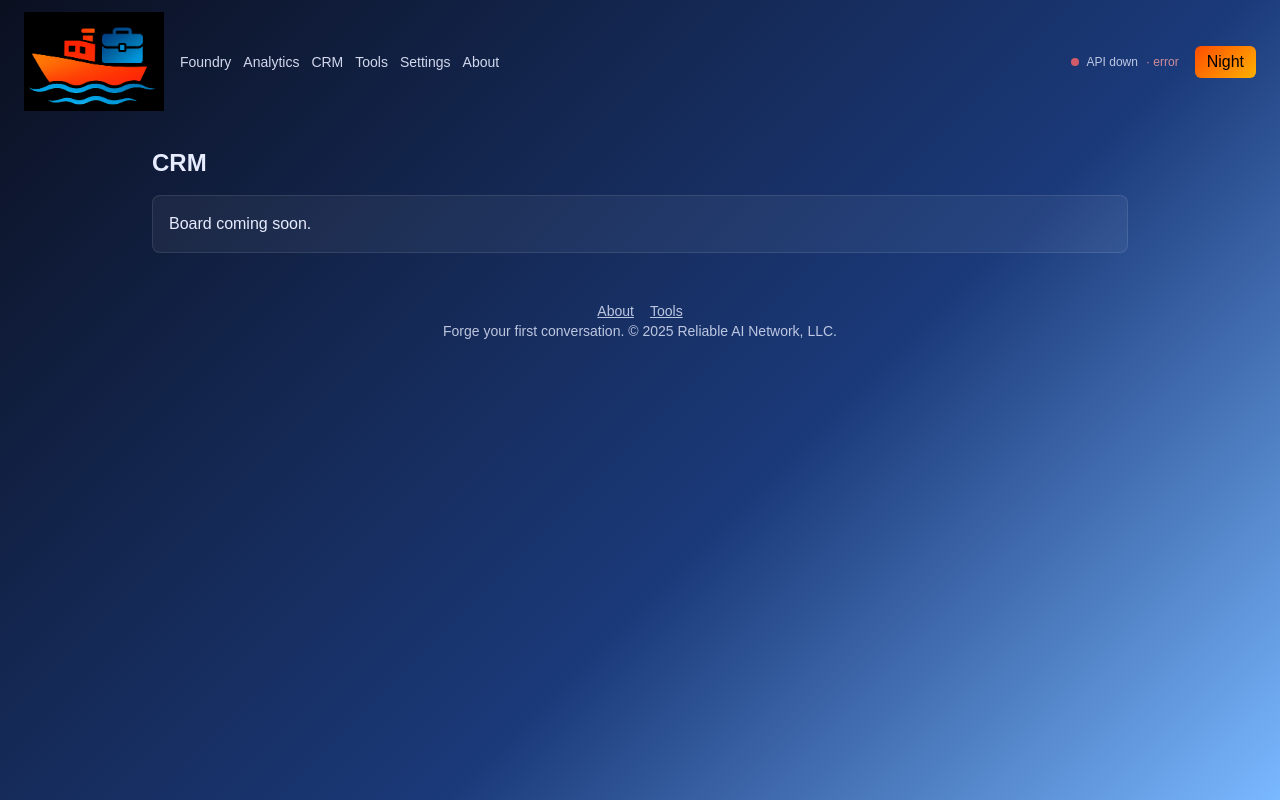
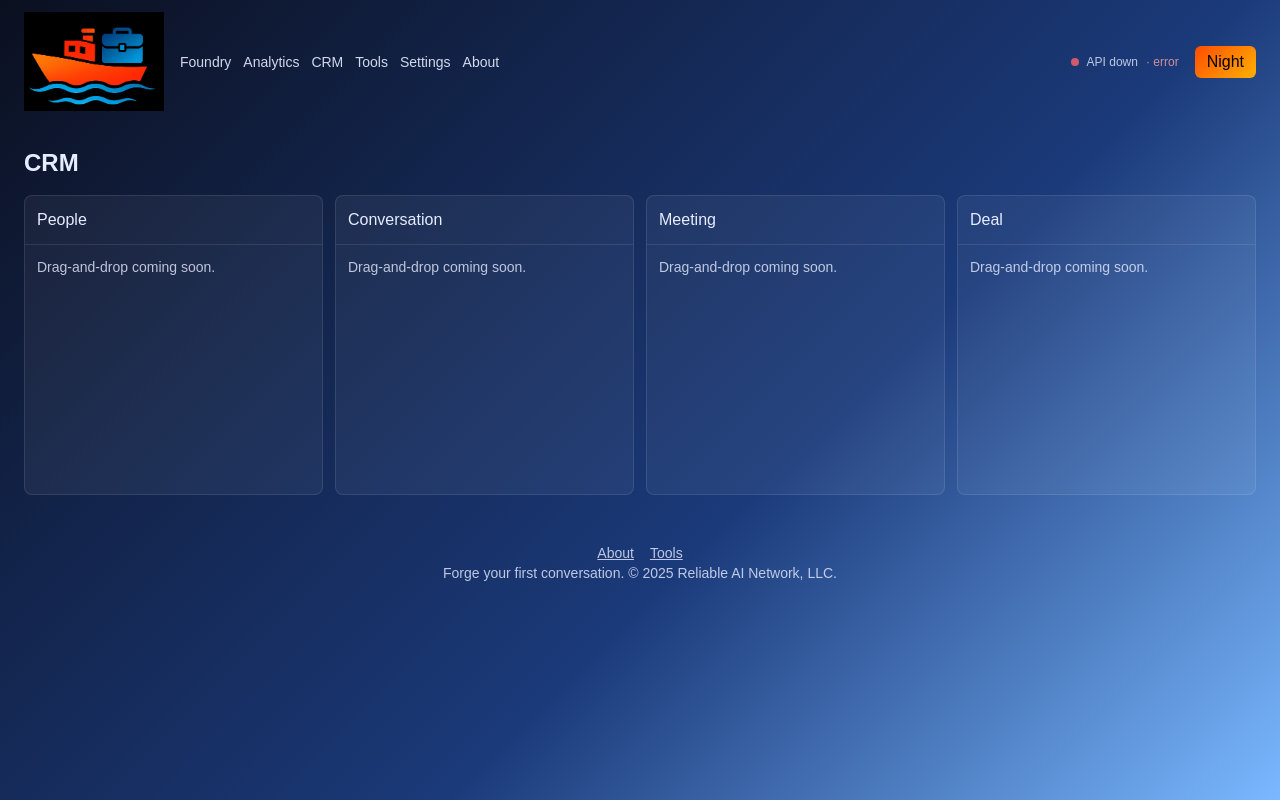
Before and after one commit to aurelius-in/RoleFerry, a Next.js app in the folder frontend/: page /CRM in a window 1280 px wide. Built offline with nearby package versions, Linux system fonts and the light colour scheme; no server answers.

Commit message:
CRM lanes + quick links + status page + copy CSV in Sequence. Polished navigation and ops.

```diff
--- a/frontend/src/app/CRM/page.tsx
+++ b/frontend/src/app/CRM/page.tsx
@@ -1,9 +1,15 @@
 export default function CRM() {
+  const lanes = ["People", "Conversation", "Meeting", "Deal"];
   return (
-    <main className="max-w-5xl mx-auto p-6 space-y-4">
+    <main className="max-w-full mx-auto p-6 space-y-4">
       <h1 className="text-2xl font-semibold">CRM</h1>
-      <div className="rounded-lg p-4 bg-white/5 border border-white/10">
-        Board coming soon.
+      <div className="grid grid-cols-1 md:grid-cols-4 gap-3">
+        {lanes.map((lane) => (
+          <div key={lane} className="rounded-lg border border-white/10 bg-white/5 min-h-[300px]">
+            <div className="p-3 font-medium border-b border-white/10">{lane}</div>
+            <div className="p-3 text-sm opacity-80">Drag-and-drop coming soon.</div>
+          </div>
+        ))}
       </div>
     </main>
   );
--- a/frontend/src/app/foundry/sequence/page.tsx
+++ b/frontend/src/app/foundry/sequence/page.tsx
@@ -30,6 +30,13 @@ export default function SequencePage() {
     } catch (e: any) {
       alert(`Export failed: ${e?.message || e}`);
     }
+  };
+
+  const copyCsvPreview = () => {
+    const header = Object.keys(rows[0] || {});
+    const lines = [header.join(","), ...rows.map((r) => header.map((h) => String((r as any)[h] ?? "")).join(","))];
+    navigator.clipboard.writeText(lines.join("\n"));
+    alert("CSV copied to clipboard");
   };
 
   const clearRows = () => setRows([]);
@@ -80,6 +87,7 @@ export default function SequencePage() {
         <button onClick={loadFromContacts} className="px-3 py-2 rounded bg-white/10 border border-white/10">Load from contacts</button>
         <button onClick={applySeqFields} className="px-3 py-2 rounded bg-white/10 border border-white/10">Apply subject/body</button>
         <button onClick={clearRows} className="px-3 py-2 rounded bg-white/10 border border-white/10">Clear</button>
+        <button onClick={copyCsvPreview} className="px-3 py-2 rounded bg-white/10 border border-white/10">Copy CSV</button>
         <span className="text-sm opacity-80">Rows {rows.length} · File instantly.csv</span>
       </div>
       <div className="rounded-lg border border-white/10 overflow-auto">
--- a/frontend/src/app/page.tsx
+++ b/frontend/src/app/page.tsx
@@ -32,6 +32,7 @@ export default function Home() {
           <a href="/foundry" className="inline-flex rounded-full px-4 py-2 text-black font-medium brand-gradient">Go to Foundry</a>
           <a href="/analytics" className="inline-flex rounded-full px-4 py-2 text-black font-medium bg-white/10 border border-white/10">View Analytics</a>
           <a href="/tools" className="inline-flex rounded-full px-4 py-2 text-black font-medium bg-white/10 border border-white/10">Tools</a>
+          <a href="/CRM" className="inline-flex rounded-full px-4 py-2 text-black font-medium bg-white/10 border border-white/10">CRM</a>
         </div>
       </main>
     </div>
--- /dev/null
+++ b/frontend/src/app/status/page.tsx
@@ -0,0 +1,10 @@
+export default async function Status() {
+  const res = await fetch("/api/health", { cache: "no-store" });
+  const data = await res.json();
+  return (
+    <main className="max-w-xl mx-auto p-6 space-y-4">
+      <h1 className="text-2xl font-semibold">Status</h1>
+      <pre className="rounded-lg p-4 bg-white/5 border border-white/10 text-sm whitespace-pre-wrap">{JSON.stringify(data, null, 2)}</pre>
+    </main>
+  );
+}
--- a/frontend/src/app/tools/page.tsx
+++ b/frontend/src/app/tools/page.tsx
@@ -9,6 +9,7 @@ export default function Tools() {
         <li><a className="underline" href="/deliverability">Deliverability</a></li>
         <li><a className="underline" href="/compliance">Compliance</a></li>
         <li><a className="underline" href="http://localhost:8000/docs" target="_blank">API Docs (OpenAPI)</a></li>
+        <li><a className="underline" href="/api/health" target="_blank">Health</a></li>
         <li><a className="underline" href="/audit">Audit Log</a></li>
         <li><a className="underline" href="/messages">Messages</a></li>
         <li><DemoButtons /></li>
```
